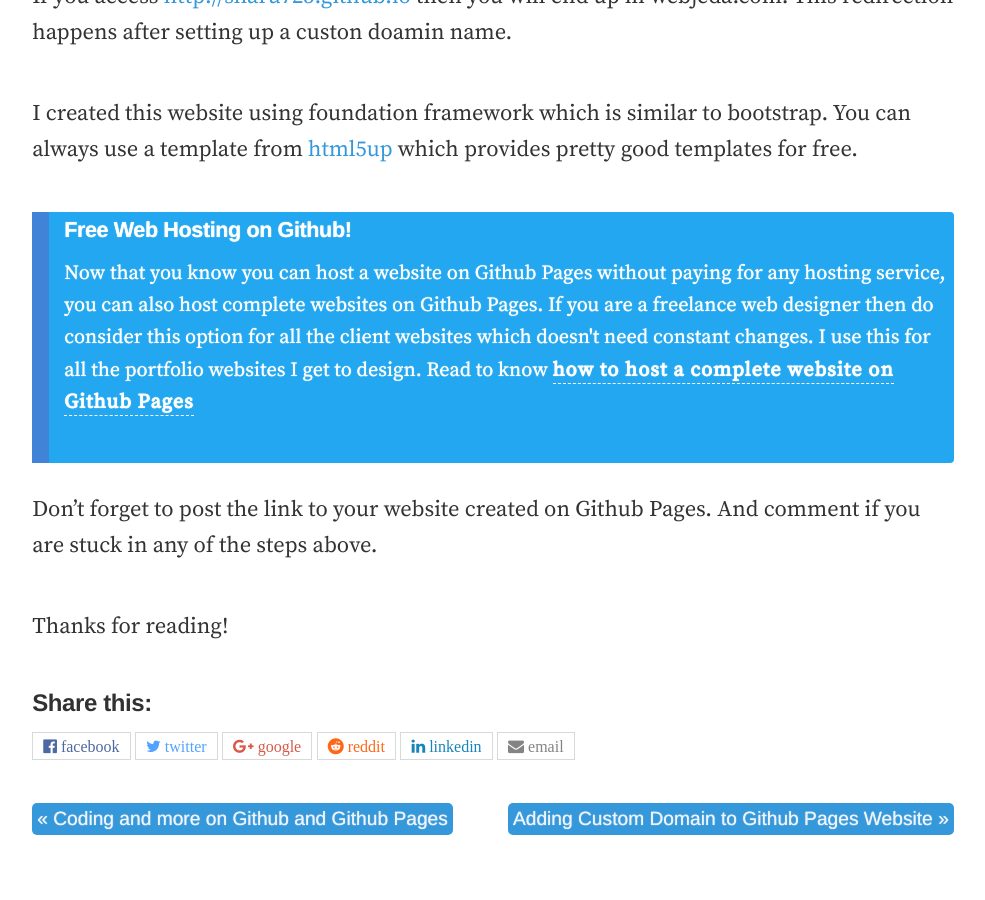
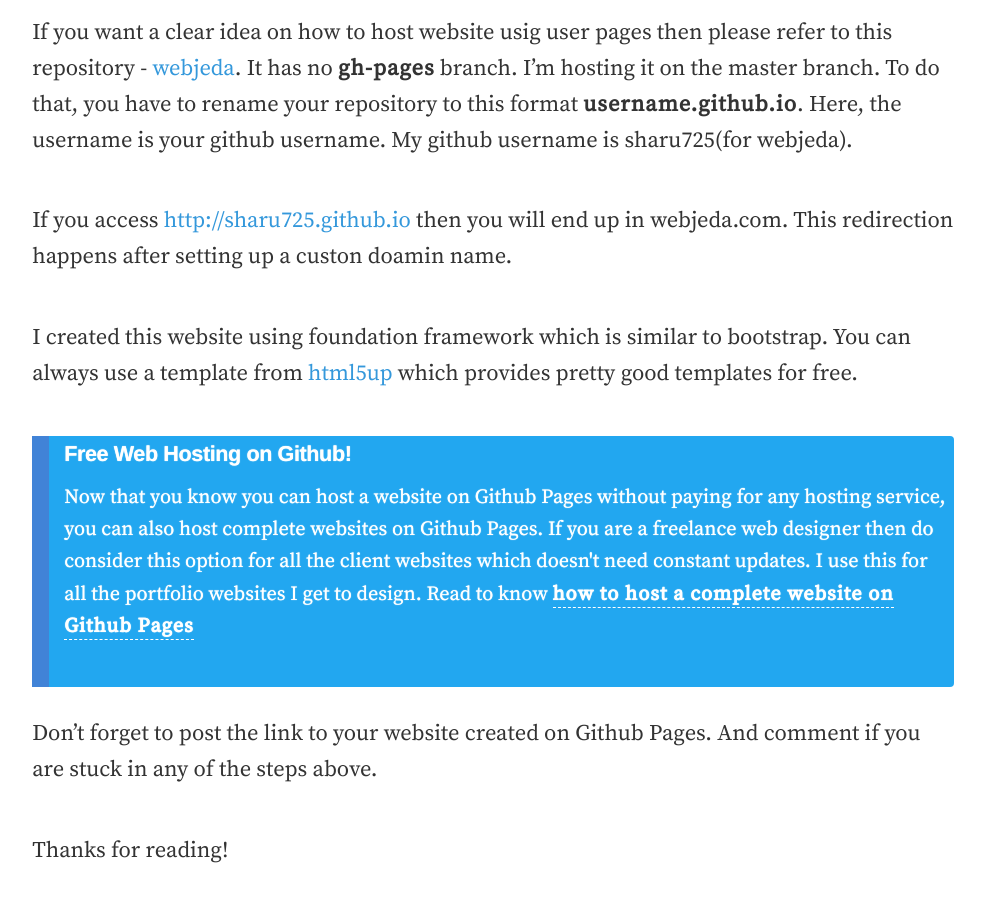
Before and after one commit to gaganmaheshwari/blog-webjeda, a Jekyll site: the page built from _posts/2015-12-10-how-to-create-and-host-a-website-on-github-pages.md, in a window 1280 px wide and 900 px high, scrolled down 7418 px. Shown: the whole window, without its empty margins (147-1132 px from the left). Built offline with Jekyll 4.4.1, drawn with Linux system fonts in a browser that asks for light colours; emoji names are drawn with the system emoji font; comment, search, counter and statistics services are not loaded; some of the changed text lies outside the part shown.

Commit message:
no message

```diff
--- a/_posts/2015-12-10-how-to-create-and-host-a-website-on-github-pages.md
+++ b/_posts/2015-12-10-how-to-create-and-host-a-website-on-github-pages.md
@@ -154,7 +158,7 @@
 
 <div class="tips">
 <h3>Free Web Hosting on Github!</h3>
-<p>Now that you know you can host a website on Github Pages without paying for any hosting service, you can also host complete websites on Github Pages. If you are a freelance web designer then do consider this option for all the client websites which doesn't need constant changes. I use this for all the portfolio websites I get to design. Read to know <a href="/sync-files-folders-github/"><strong>how to host a complete website on Github Pages</strong></a>
+<p>Now that you know you can host a website on Github Pages without paying for any hosting service, you can also host complete websites on Github Pages. If you are a freelance web designer then do consider this option for all the client websites which doesn't need constant updates. I use this for all the portfolio websites I get to design. Read to know <a href="/sync-files-folders-github/"><strong>how to host a complete website on Github Pages</strong></a>
 </p>
 </div>
 
```
Also changed, not shown: other parts of _posts/2015-12-10-how-to-create-and-host-a-website-on-github-pages.md (+4 -0 lines).
